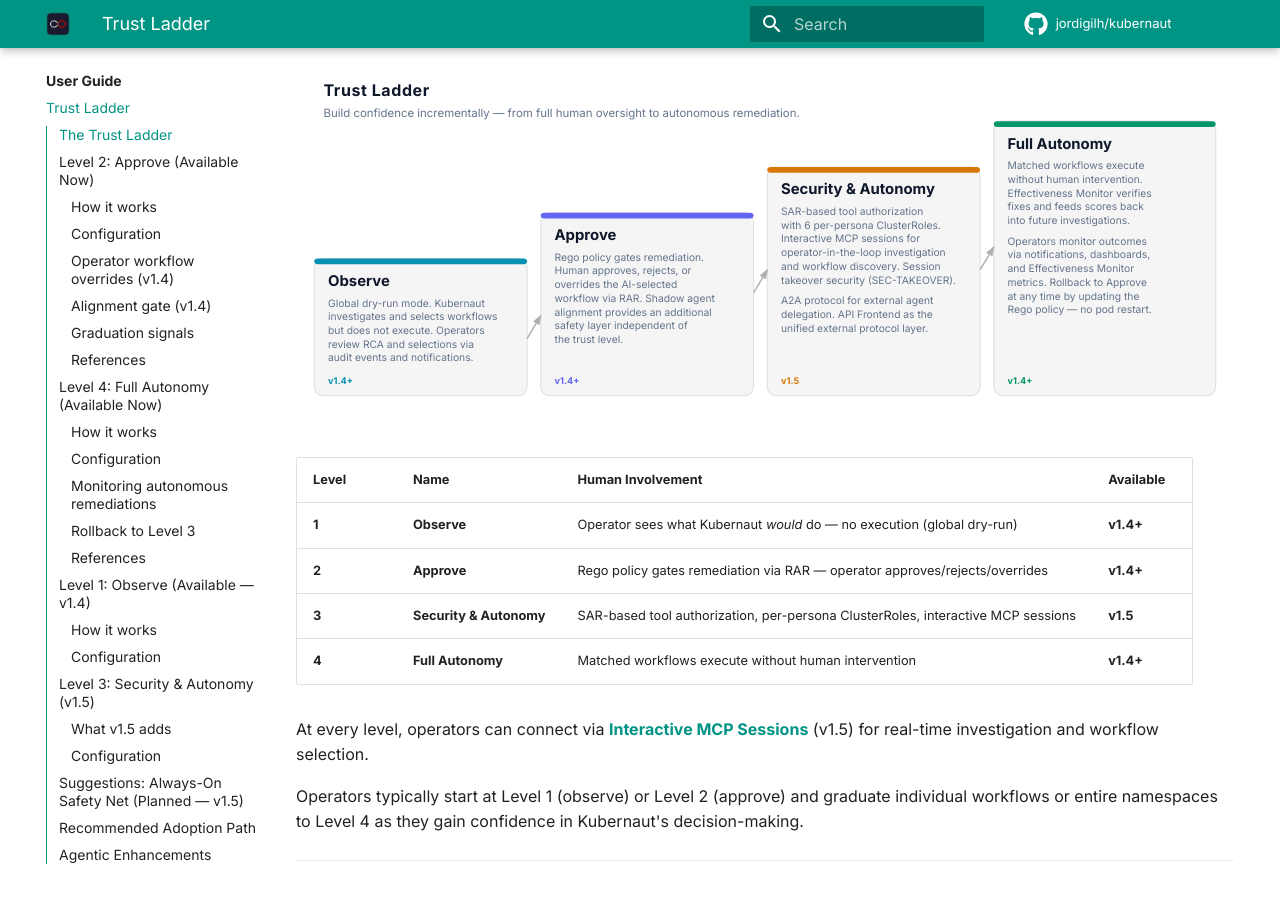
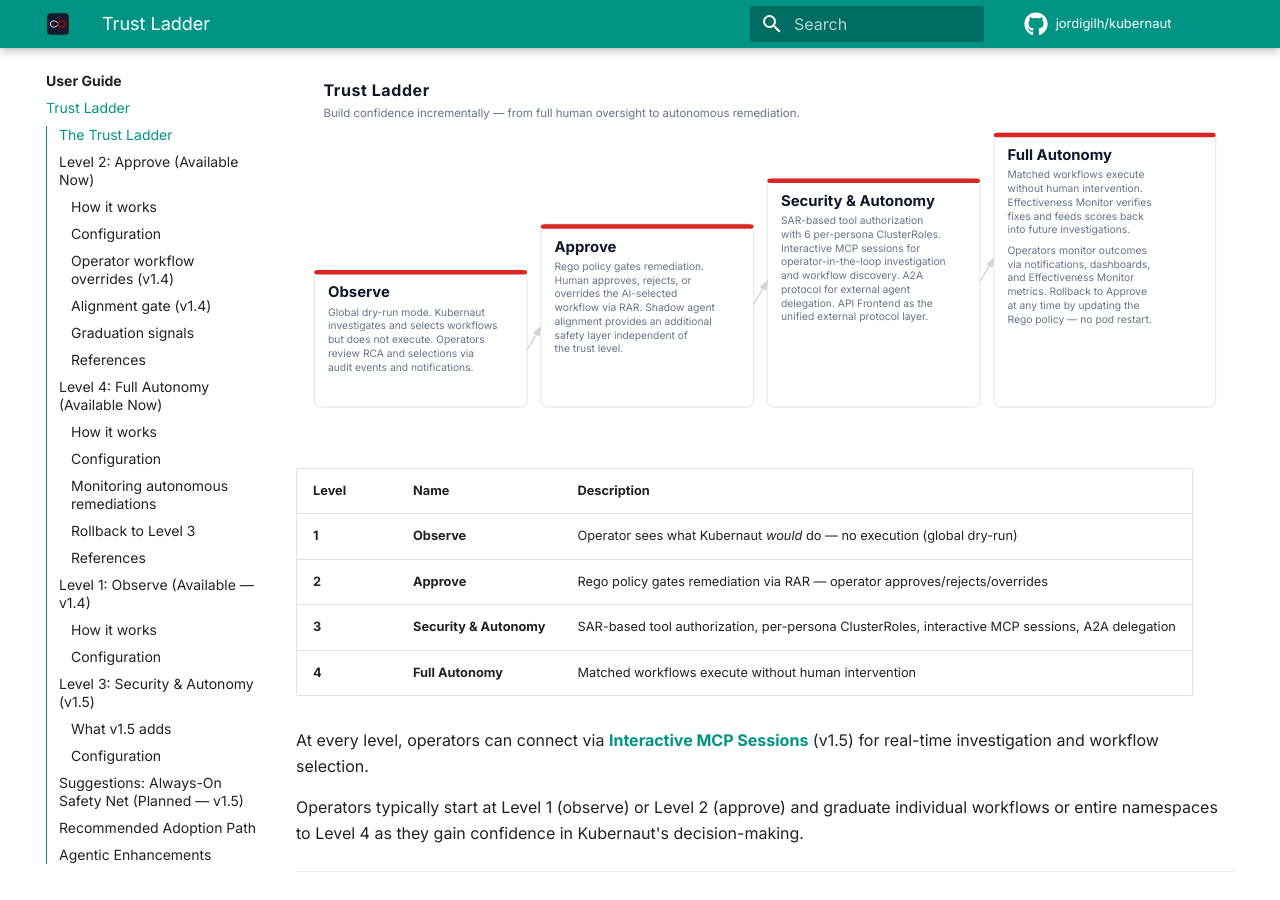
Before and after one commit to jordigilh/kubernaut-docs, an MkDocs documentation site: the page built from docs/user-guide/trust-ladder.md, in a window 1280 px wide and 900 px high, scrolled down 345 px. Built offline with MkDocs 1.6.1 and Material for MkDocs 9.7.7, drawn with Linux system fonts in a browser that asks for light colours; comment, search, counter and statistics services are not loaded; the version menu is left out.

Commit message:
fix: trust ladder SVG matches slide — uniform red accent, no version badges
Update trust-ladder.md SVG to match the authoritative slide:
- Uniform red (#DC2626) accent bars on all 4 cards
- White card backgrounds with light gray borders
- Remove per-card version badges
- Clean staircase layout, remove SEC-TAKEOVER reference

Co-authored-by: Cursor <cursoragent@cursor.com>

```diff
--- a/docs/user-guide/trust-ladder.md
+++ b/docs/user-guide/trust-ladder.md
@@ -5,90 +5,83 @@ Operators rarely hand full control of cluster remediation to an AI on day one. K
 ## The Trust Ladder
 
 <div style="max-width:100%;overflow-x:auto;margin:1.5rem 0">
-<svg xmlns="http://www.w3.org/2000/svg" viewBox="0 0 820 310" font-family="Inter, -apple-system, BlinkMacSystemFont, 'Segoe UI', sans-serif" style="width:100%;height:auto">
-  <rect width="820" height="310" fill="white"/>
+<svg xmlns="http://www.w3.org/2000/svg" viewBox="0 0 820 320" font-family="Inter, -apple-system, BlinkMacSystemFont, 'Segoe UI', sans-serif" style="width:100%;height:auto">
+  <rect width="820" height="320" fill="white"/>
 
   <!-- Title -->
   <text x="24" y="28" font-size="14" font-weight="700" fill="#0F172A" letter-spacing="0.5">Trust Ladder</text>
   <text x="24" y="46" font-size="10" fill="#64748B">Build confidence incrementally — from full human oversight to autonomous remediation.</text>
 
-  <!-- Baseline for staircase alignment (cards bottom-align at y=290) -->
-
   <!-- L1: Observe (shortest — 120px tall) -->
-  <rect x="16" y="170" width="186" height="120" rx="8" fill="#F5F5F5" stroke="#E0E0E0"/>
-  <rect x="16" y="170" width="186" height="5" rx="3" fill="#0891B2"/>
-  <text x="28" y="194" font-size="13" font-weight="700" fill="#0F172A">Observe</text>
-  <text x="28" y="212" font-size="9" fill="#64748B">Global dry-run mode. Kubernaut</text>
-  <text x="28" y="224" font-size="9" fill="#64748B">investigates and selects workflows</text>
-  <text x="28" y="236" font-size="9" fill="#64748B">but does not execute. Operators</text>
-  <text x="28" y="248" font-size="9" fill="#64748B">review RCA and selections via</text>
-  <text x="28" y="260" font-size="9" fill="#64748B">audit events and notifications.</text>
-  <text x="28" y="280" font-size="8" font-weight="600" fill="#0891B2">v1.4+</text>
+  <rect x="16" y="180" width="186" height="120" rx="6" fill="white" stroke="#E5E7EB"/>
+  <rect x="16" y="180" width="186" height="4" rx="3" fill="#DC2626"/>
+  <text x="28" y="204" font-size="13" font-weight="700" fill="#0F172A">Observe</text>
+  <text x="28" y="220" font-size="9" fill="#64748B">Global dry-run mode. Kubernaut</text>
+  <text x="28" y="232" font-size="9" fill="#64748B">investigates and selects workflows</text>
+  <text x="28" y="244" font-size="9" fill="#64748B">but does not execute. Operators</text>
+  <text x="28" y="256" font-size="9" fill="#64748B">review RCA and selections via</text>
+  <text x="28" y="268" font-size="9" fill="#64748B">audit events and notifications.</text>
 
   <!-- L2: Approve (160px tall) -->
-  <rect x="214" y="130" width="186" height="160" rx="8" fill="#F5F5F5" stroke="#E0E0E0"/>
-  <rect x="214" y="130" width="186" height="5" rx="3" fill="#6366F1"/>
-  <text x="226" y="154" font-size="13" font-weight="700" fill="#0F172A">Approve</text>
-  <text x="226" y="172" font-size="9" fill="#64748B">Rego policy gates remediation.</text>
-  <text x="226" y="184" font-size="9" fill="#64748B">Human approves, rejects, or</text>
-  <text x="226" y="196" font-size="9" fill="#64748B">overrides the AI-selected</text>
-  <text x="226" y="208" font-size="9" fill="#64748B">workflow via RAR. Shadow agent</text>
-  <text x="226" y="220" font-size="9" fill="#64748B">alignment provides an additional</text>
-  <text x="226" y="232" font-size="9" fill="#64748B">safety layer independent of</text>
-  <text x="226" y="244" font-size="9" fill="#64748B">the trust level.</text>
-  <text x="226" y="280" font-size="8" font-weight="600" fill="#6366F1">v1.4+</text>
+  <rect x="214" y="140" width="186" height="160" rx="6" fill="white" stroke="#E5E7EB"/>
+  <rect x="214" y="140" width="186" height="4" rx="3" fill="#DC2626"/>
+  <text x="226" y="164" font-size="13" font-weight="700" fill="#0F172A">Approve</text>
+  <text x="226" y="180" font-size="9" fill="#64748B">Rego policy gates remediation.</text>
+  <text x="226" y="192" font-size="9" fill="#64748B">Human approves, rejects, or</text>
+  <text x="226" y="204" font-size="9" fill="#64748B">overrides the AI-selected</text>
+  <text x="226" y="216" font-size="9" fill="#64748B">workflow via RAR. Shadow agent</text>
+  <text x="226" y="228" font-size="9" fill="#64748B">alignment provides an additional</text>
+  <text x="226" y="240" font-size="9" fill="#64748B">safety layer independent of</text>
+  <text x="226" y="252" font-size="9" fill="#64748B">the trust level.</text>
 
   <!-- L3: Security & Autonomy (200px tall) -->
-  <rect x="412" y="90" width="186" height="200" rx="8" fill="#F5F5F5" stroke="#E0E0E0"/>
-  <rect x="412" y="90" width="186" height="5" rx="3" fill="#D97706"/>
-  <text x="424" y="114" font-size="13" font-weight="700" fill="#0F172A">Security &amp; Autonomy</text>
-  <text x="424" y="132" font-size="9" fill="#64748B">SAR-based tool authorization</text>
-  <text x="424" y="144" font-size="9" fill="#64748B">with 6 per-persona ClusterRoles.</text>
-  <text x="424" y="156" font-size="9" fill="#64748B">Interactive MCP sessions for</text>
-  <text x="424" y="168" font-size="9" fill="#64748B">operator-in-the-loop investigation</text>
-  <text x="424" y="180" font-size="9" fill="#64748B">and workflow discovery. Session</text>
-  <text x="424" y="192" font-size="9" fill="#64748B">takeover security (SEC-TAKEOVER).</text>
-  <text x="424" y="210" font-size="9" fill="#64748B">A2A protocol for external agent</text>
-  <text x="424" y="222" font-size="9" fill="#64748B">delegation. API Frontend as the</text>
-  <text x="424" y="234" font-size="9" fill="#64748B">unified external protocol layer.</text>
-  <text x="424" y="280" font-size="8" font-weight="600" fill="#D97706">v1.5</text>
+  <rect x="412" y="100" width="186" height="200" rx="6" fill="white" stroke="#E5E7EB"/>
+  <rect x="412" y="100" width="186" height="4" rx="3" fill="#DC2626"/>
+  <text x="424" y="124" font-size="13" font-weight="700" fill="#0F172A">Security &amp; Autonomy</text>
+  <text x="424" y="140" font-size="9" fill="#64748B">SAR-based tool authorization</text>
+  <text x="424" y="152" font-size="9" fill="#64748B">with 6 per-persona ClusterRoles.</text>
+  <text x="424" y="164" font-size="9" fill="#64748B">Interactive MCP sessions for</text>
+  <text x="424" y="176" font-size="9" fill="#64748B">operator-in-the-loop investigation</text>
+  <text x="424" y="188" font-size="9" fill="#64748B">and workflow discovery. A2A</text>
+  <text x="424" y="200" font-size="9" fill="#64748B">protocol for external agent</text>
+  <text x="424" y="212" font-size="9" fill="#64748B">delegation. API Frontend as the</text>
+  <text x="424" y="224" font-size="9" fill="#64748B">unified external protocol layer.</text>
 
   <!-- L4: Full Autonomy (240px tall) -->
-  <rect x="610" y="50" width="194" height="240" rx="8" fill="#F5F5F5" stroke="#E0E0E0"/>
-  <rect x="610" y="50" width="194" height="5" rx="3" fill="#059669"/>
-  <text x="622" y="74" font-size="13" font-weight="700" fill="#0F172A">Full Autonomy</text>
-  <text x="622" y="92" font-size="9" fill="#64748B">Matched workflows execute</text>
-  <text x="622" y="104" font-size="9" fill="#64748B">without human intervention.</text>
-  <text x="622" y="116" font-size="9" fill="#64748B">Effectiveness Monitor verifies</text>
-  <text x="622" y="128" font-size="9" fill="#64748B">fixes and feeds scores back</text>
-  <text x="622" y="140" font-size="9" fill="#64748B">into future investigations.</text>
-  <text x="622" y="158" font-size="9" fill="#64748B">Operators monitor outcomes</text>
-  <text x="622" y="170" font-size="9" fill="#64748B">via notifications, dashboards,</text>
-  <text x="622" y="182" font-size="9" fill="#64748B">and Effectiveness Monitor</text>
-  <text x="622" y="194" font-size="9" fill="#64748B">metrics. Rollback to Approve</text>
-  <text x="622" y="206" font-size="9" fill="#64748B">at any time by updating the</text>
-  <text x="622" y="218" font-size="9" fill="#64748B">Rego policy — no pod restart.</text>
-  <text x="622" y="280" font-size="8" font-weight="600" fill="#059669">v1.4+</text>
+  <rect x="610" y="60" width="194" height="240" rx="6" fill="white" stroke="#E5E7EB"/>
+  <rect x="610" y="60" width="194" height="4" rx="3" fill="#DC2626"/>
+  <text x="622" y="84" font-size="13" font-weight="700" fill="#0F172A">Full Autonomy</text>
+  <text x="622" y="100" font-size="9" fill="#64748B">Matched workflows execute</text>
+  <text x="622" y="112" font-size="9" fill="#64748B">without human intervention.</text>
+  <text x="622" y="124" font-size="9" fill="#64748B">Effectiveness Monitor verifies</text>
+  <text x="622" y="136" font-size="9" fill="#64748B">fixes and feeds scores back</text>
+  <text x="622" y="148" font-size="9" fill="#64748B">into future investigations.</text>
+  <text x="622" y="166" font-size="9" fill="#64748B">Operators monitor outcomes</text>
+  <text x="622" y="178" font-size="9" fill="#64748B">via notifications, dashboards,</text>
+  <text x="622" y="190" font-size="9" fill="#64748B">and Effectiveness Monitor</text>
+  <text x="622" y="202" font-size="9" fill="#64748B">metrics. Rollback to Approve</text>
+  <text x="622" y="214" font-size="9" fill="#64748B">at any time by updating the</text>
+  <text x="622" y="226" font-size="9" fill="#64748B">Rego policy — no pod restart.</text>
 
   <!-- Arrows connecting the levels -->
-  <line x1="202" y1="240" x2="214" y2="220" stroke="#B0B0B0" stroke-width="1.3" marker-end="url(#tl-arrow)"/>
-  <line x1="400" y1="200" x2="412" y2="180" stroke="#B0B0B0" stroke-width="1.3" marker-end="url(#tl-arrow)"/>
-  <line x1="598" y1="180" x2="610" y2="160" stroke="#B0B0B0" stroke-width="1.3" marker-end="url(#tl-arrow)"/>
+  <line x1="202" y1="250" x2="214" y2="230" stroke="#D1D5DB" stroke-width="1.3" marker-end="url(#tl-arrow)"/>
+  <line x1="400" y1="210" x2="412" y2="190" stroke="#D1D5DB" stroke-width="1.3" marker-end="url(#tl-arrow)"/>
+  <line x1="598" y1="190" x2="610" y2="170" stroke="#D1D5DB" stroke-width="1.3" marker-end="url(#tl-arrow)"/>
 
   <defs>
     <marker id="tl-arrow" markerWidth="7" markerHeight="5" refX="6" refY="2.5" orient="auto">
-      <polygon points="0 0, 7 2.5, 0 5" fill="#B0B0B0"/>
+      <polygon points="0 0, 7 2.5, 0 5" fill="#D1D5DB"/>
     </marker>
   </defs>
 </svg>
 </div>
 
-| Level | Name | Human Involvement | Available |
-|---|---|---|---|
-| **1** | **Observe** | Operator sees what Kubernaut *would* do — no execution (global dry-run) | **v1.4+** |
-| **2** | **Approve** | Rego policy gates remediation via RAR — operator approves/rejects/overrides | **v1.4+** |
-| **3** | **Security & Autonomy** | SAR-based tool authorization, per-persona ClusterRoles, interactive MCP sessions | **v1.5** |
-| **4** | **Full Autonomy** | Matched workflows execute without human intervention | **v1.4+** |
+| Level | Name | Description |
+|---|---|---|
+| **1** | **Observe** | Operator sees what Kubernaut *would* do — no execution (global dry-run) |
+| **2** | **Approve** | Rego policy gates remediation via RAR — operator approves/rejects/overrides |
+| **3** | **Security & Autonomy** | SAR-based tool authorization, per-persona ClusterRoles, interactive MCP sessions, A2A delegation |
+| **4** | **Full Autonomy** | Matched workflows execute without human intervention |
 
 At every level, operators can connect via **[Interactive MCP Sessions](interactive-sessions.md)** (v1.5) for real-time investigation and workflow selection.
 
```
